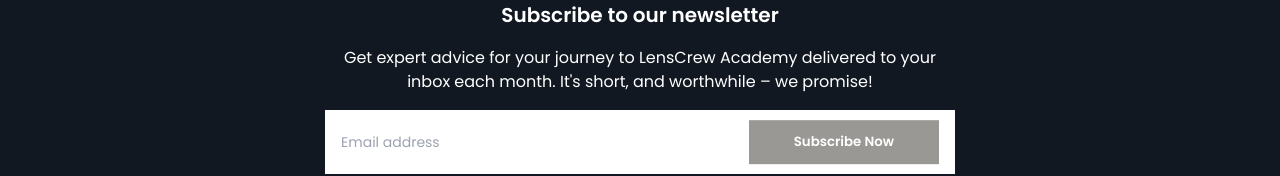
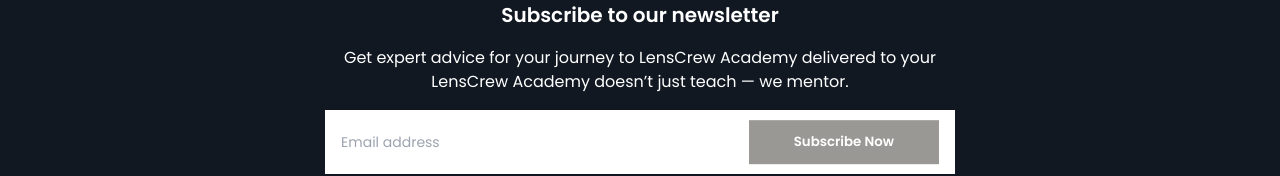
Before and after one commit to cyberrspace/lenscrewapp, a Next.js app: page / in a window 1280 px wide. Shown: the part 4267-4443 px from the top of the page. Built offline with nearby package versions, Linux system fonts and the light colour scheme.

Commit message:
fix: escape apostrophe in Footer.tsx

```diff
--- a/src/components/Footer.tsx
+++ b/src/components/Footer.tsx
@@ -10,7 +10,7 @@
         <h2 className="text-white text-center mt-4 text-[16px] sm:text-[18px] md:text-[20px] font-semibold">Subscribe to our newsletter</h2>
         <div className="text-white text-center text-sm sm:text-base">
           <p>Get expert advice for your journey to LensCrew Academy delivered to your</p>
-          <p>inbox each month. It's short, and worthwhile – we promise!</p>
+          <p>LensCrew Academy doesn&rsquo;t just teach — we mentor.</p>
         </div>
 
         <div className="relative w-full mt-4 max-w-[649px]">
```
